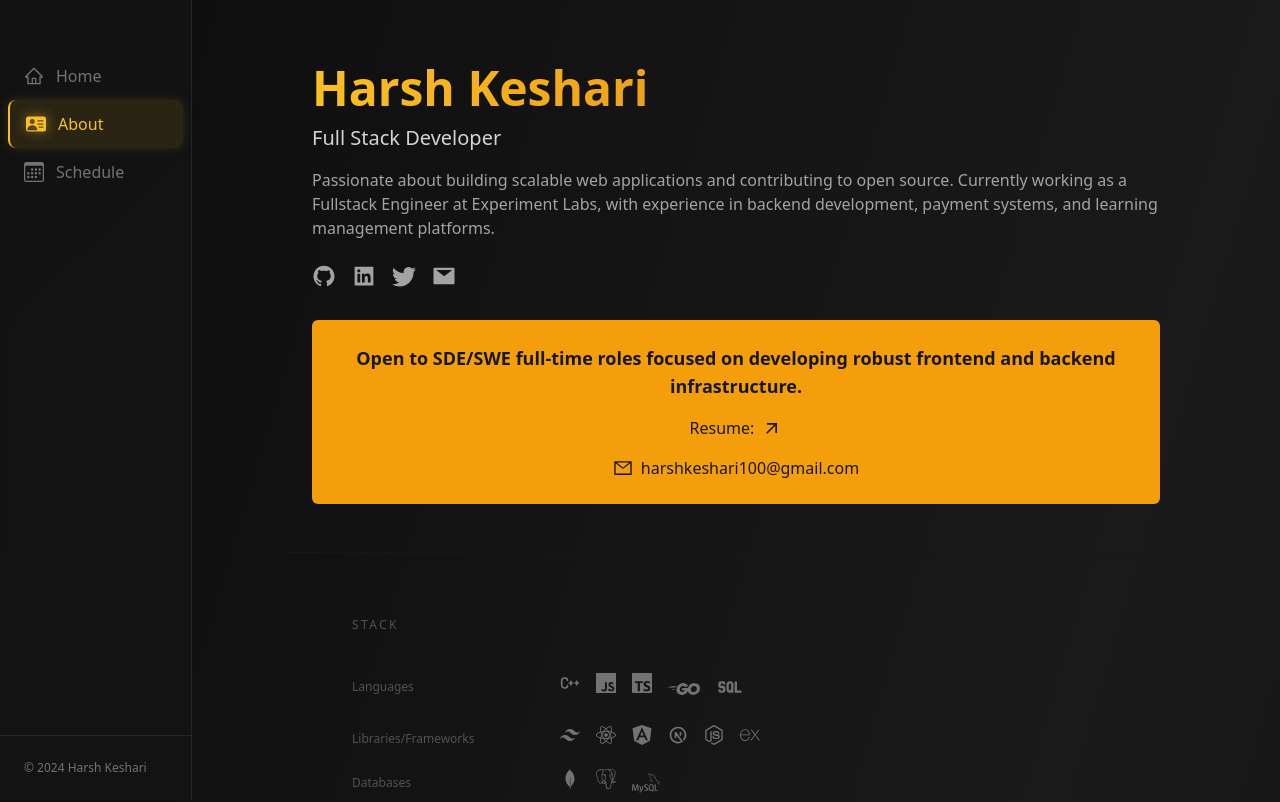
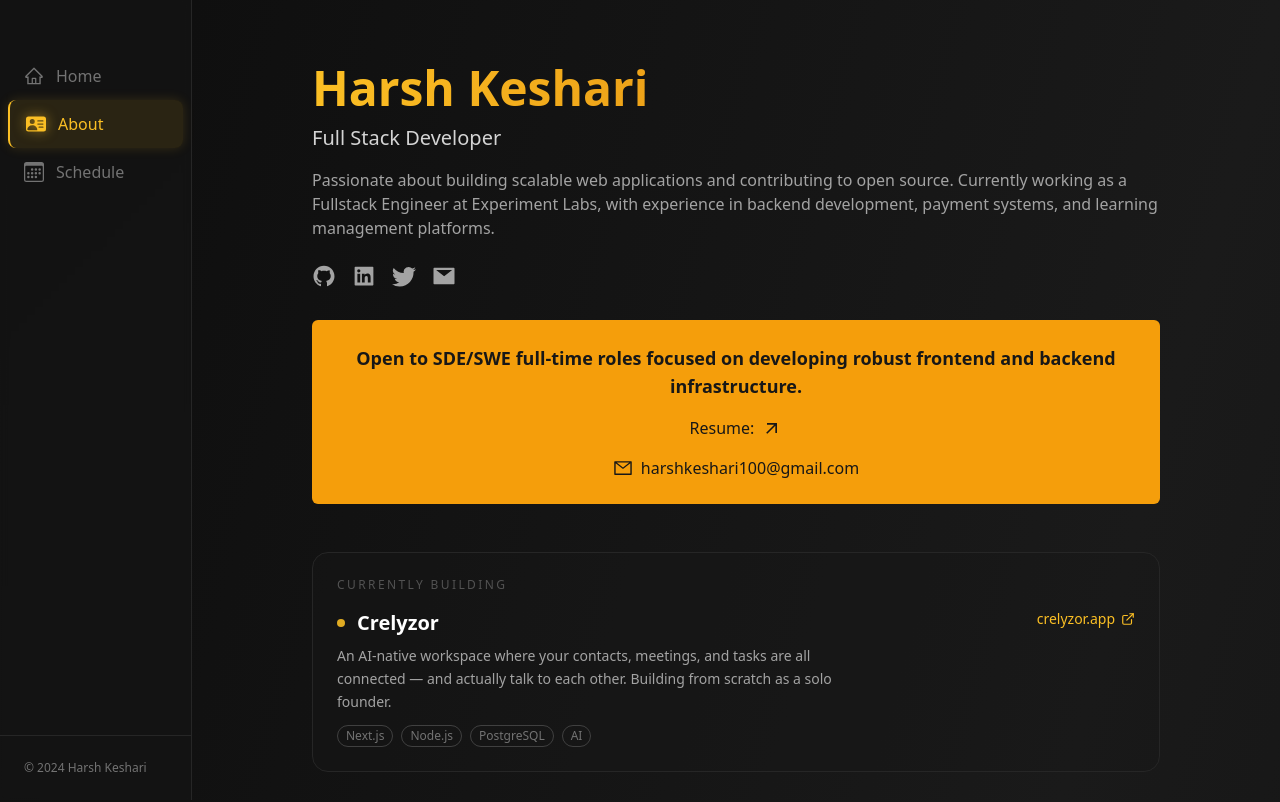
Before and after one commit to hrshkshri/portfolio, a Next.js app: page /about in a window 1280 px wide. Shown: the top 802 px of the page. Built offline with nearby package versions, Linux system fonts and the light colour scheme; a web font is replaced by a local one.

Commit message:
feat: Add Building component to About section for showcasing current projects

```diff
--- a/src/components/about/About.tsx
+++ b/src/components/about/About.tsx
@@ -2,6 +2,7 @@
 
 import React from "react";
 import Banner from "./Banner";
+import Building from "./Building";
 import Experience from "./Experience";
 import Projects from "./Projects";
 import OpenSource from "./OpenSource";
@@ -17,6 +18,9 @@ const About: React.FC = () => {
           <Header />
           <Banner />
         </div>
+
+        {/* Currently Building */}
+        <Building />
 
         {/* Stack */}
         <div className="mb-12 -mx-4 md:-mx-6">
--- /dev/null
+++ b/src/components/about/Building.tsx
@@ -0,0 +1,46 @@
+import React from "react";
+import { FiExternalLink } from "react-icons/fi";
+
+const Building: React.FC = () => {
+  return (
+    <div className="mb-12 border border-neutral-800 rounded-2xl p-6 bg-neutral-900/40">
+      <p className="text-xs tracking-[0.2em] uppercase text-neutral-600 mb-4">
+        Currently Building
+      </p>
+
+      <div className="flex items-start justify-between gap-4 flex-wrap">
+        <div className="space-y-2">
+          <div className="flex items-center gap-3">
+            <span className="w-2 h-2 rounded-full bg-amber-400 animate-pulse" />
+            <h2 className="text-xl font-semibold text-white">Crelyzor</h2>
+          </div>
+          <p className="text-sm text-neutral-400 leading-relaxed max-w-lg">
+            An AI-native workspace where your contacts, meetings, and tasks are all connected — and actually talk to each other. Building from scratch as a solo founder.
+          </p>
+          <div className="flex items-center gap-2 flex-wrap pt-1">
+            {["Next.js", "Node.js", "PostgreSQL", "AI"].map((t) => (
+              <span
+                key={t}
+                className="text-xs px-2 py-0.5 rounded-full border border-neutral-700 text-neutral-500"
+              >
+                {t}
+              </span>
+            ))}
+          </div>
+        </div>
+
+        <a
+          href="https://www.crelyzor.app"
+          target="_blank"
+          rel="noopener noreferrer"
+          className="flex items-center gap-1.5 text-sm text-amber-400 hover:text-amber-300 transition-colors shrink-0"
+        >
+          crelyzor.app
+          <FiExternalLink className="w-3.5 h-3.5" />
+        </a>
+      </div>
+    </div>
+  );
+};
+
+export default Building;
```
